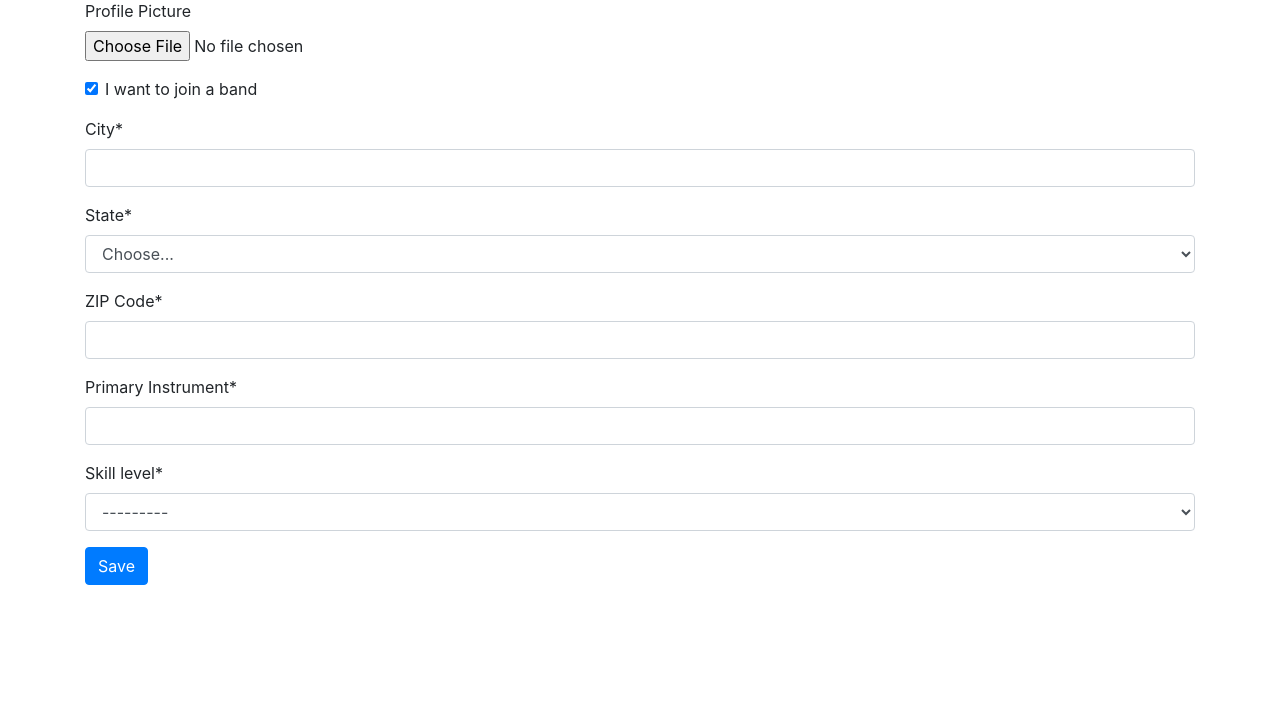
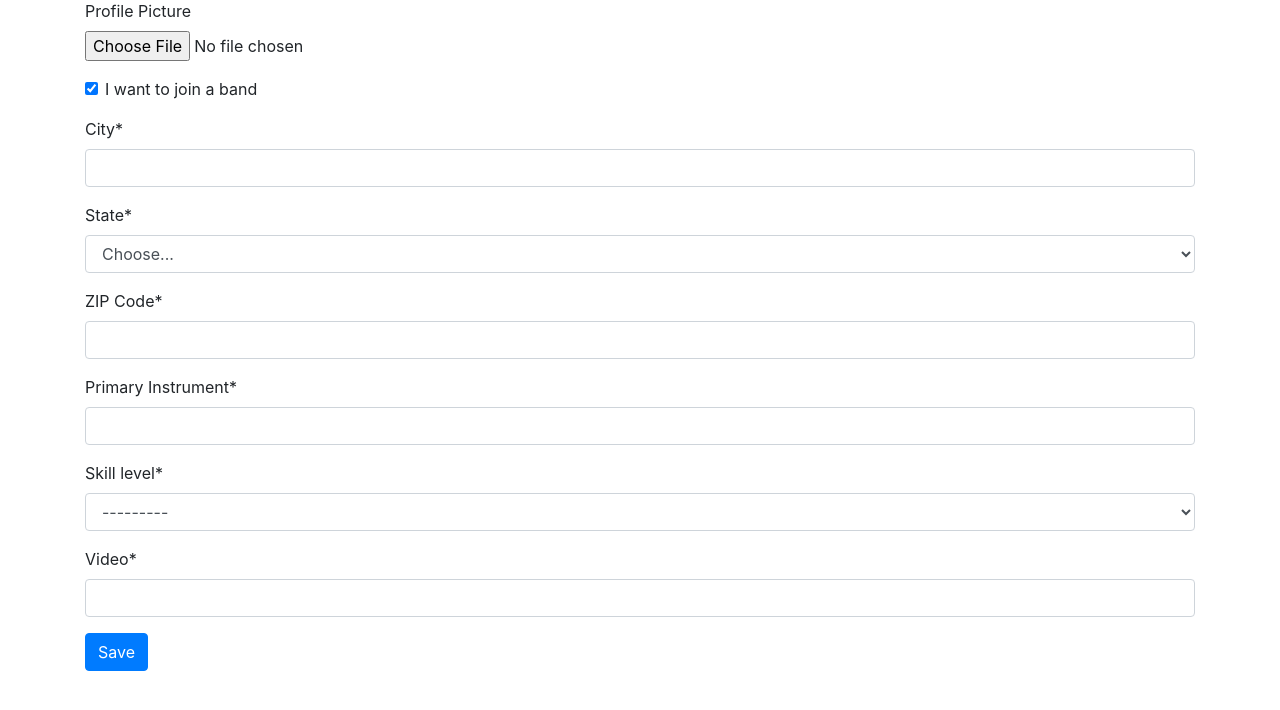
Before and after one commit to ylijokic/CS361_Team21, a Django app: template one_hit_wonder/account/templates/account/complete_profile.html in a window 1280 px wide. Shown: the part 57-767 px from the top of the page. Run offline with Django 3.2, Linux system fonts and the light colour scheme; the template is opened without the code that fills it: values that come from a table or form of the project are taken from there, others are empty; some libraries are stand-ins or nearby versions.

Commit message:
Add video model form

```diff
--- a/one_hit_wonder/account/forms.py
+++ b/one_hit_wonder/account/forms.py
@@ -3,7 +3,7 @@ from django.contrib.auth.forms import UserCreationForm
 from django.contrib.auth.models import User
 from django.forms import ModelForm
 
-from .models import Musician, Instrument, Location
+from .models import Musician, Instrument, Location, Video
 
 
 # Create a new form class that inherits from the Django UserCreationForm
@@ -102,3 +102,9 @@ class LocationSubform(ModelForm):
         labels = {
             'zip_code': 'ZIP Code',
         }
+
+
+class VideoSubform(ModelForm):
+    class Meta:
+        model = Video
+        fields = '__all__'
--- a/one_hit_wonder/account/templates/account/complete_profile.html
+++ b/one_hit_wonder/account/templates/account/complete_profile.html
@@ -7,6 +7,7 @@
         {{ musician_form|crispy }}
         {{ location_form|crispy }}
         {{ instrument_form|crispy }}
+        {{ video_form|crispy }}
         <div class="form-actions">
             <input type="submit" name="submit" value="Save" class="btn btn-primary" id="submit-save">
         </div>
```
